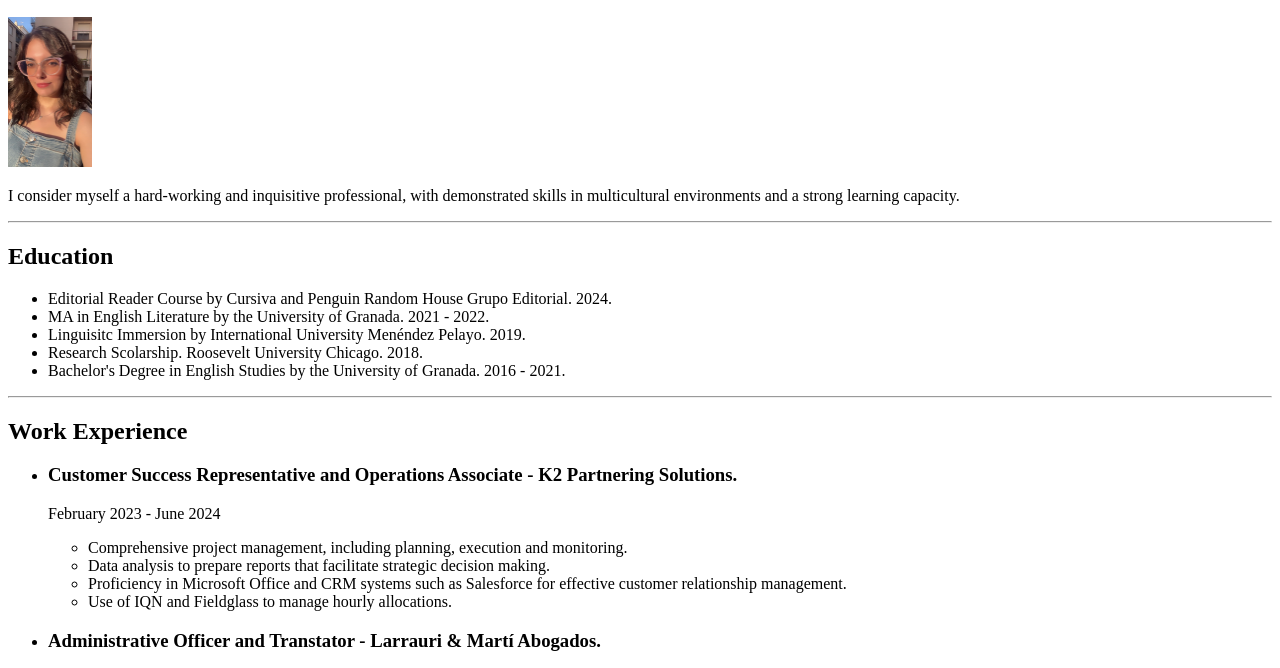
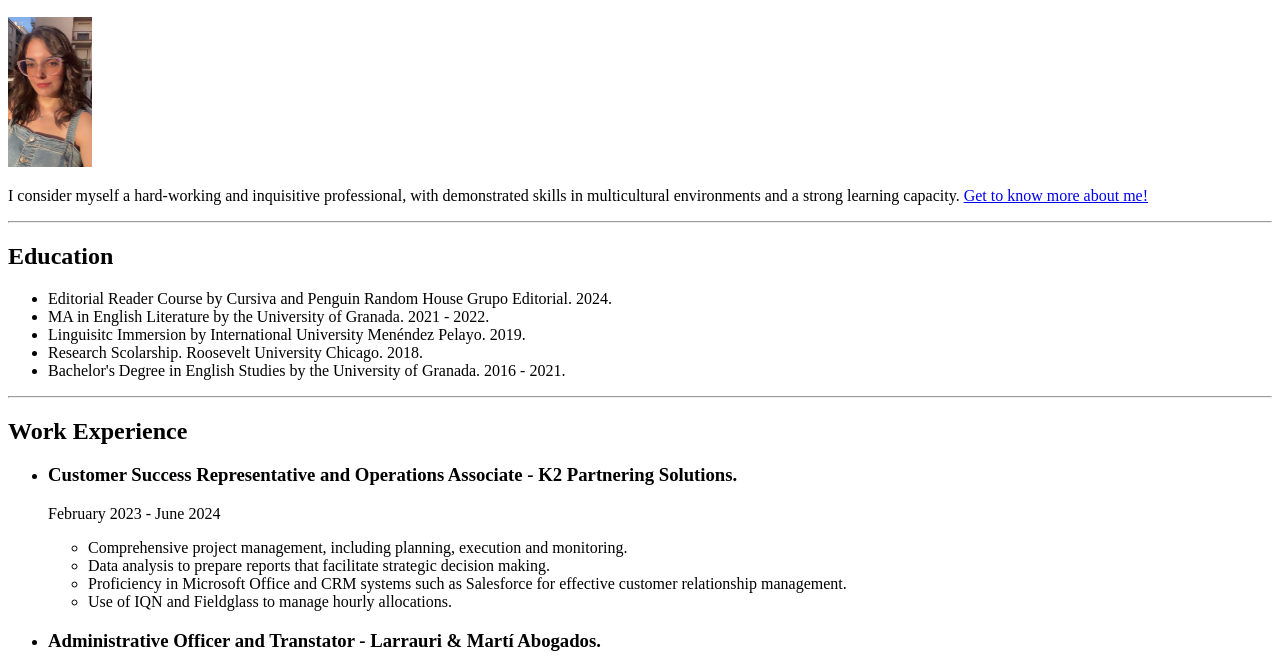
Before and after one commit to VictoriaForVer/my-resume, a plain HTML site: page index.html in a window 1280 px wide. Shown: the part 110-778 px from the top of the page. Drawn offline with Linux system fonts and the light colour scheme.

Commit message:
Add files via upload

```diff
--- a/index.html
+++ b/index.html
@@ -9,7 +9,7 @@
         <h2>Summary</h2>
 
             <img src="./Assets/Pictures/VickyCV-Picture.jpg" height="150"/>
-            <p>I consider myself a hard-working and inquisitive professional, with demonstrated skills in multicultural environments and a strong learning capacity.</p>
+            <p>I consider myself a hard-working and inquisitive professional, with demonstrated skills in multicultural environments and a strong learning capacity. <a href="./Public/about me.html">Get to know more about me!</a></p>
 
     <hr />
 
```
